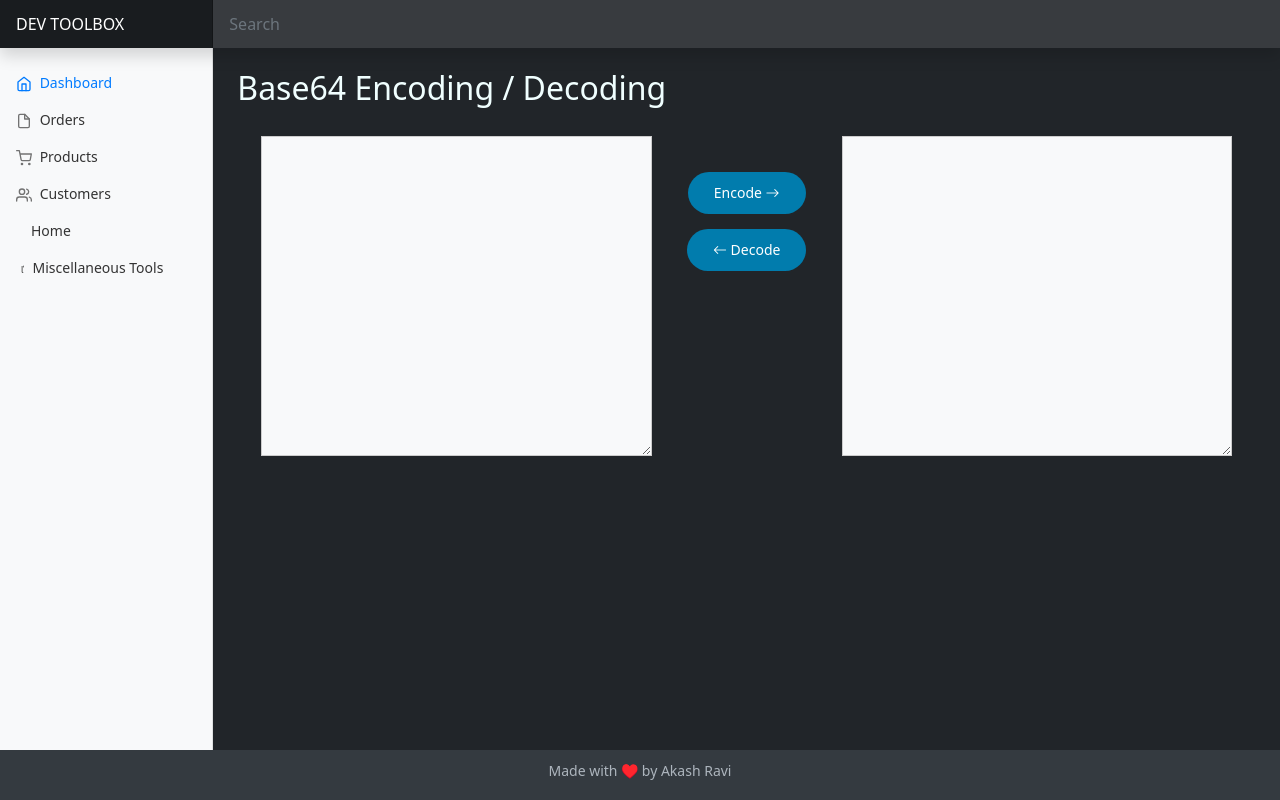
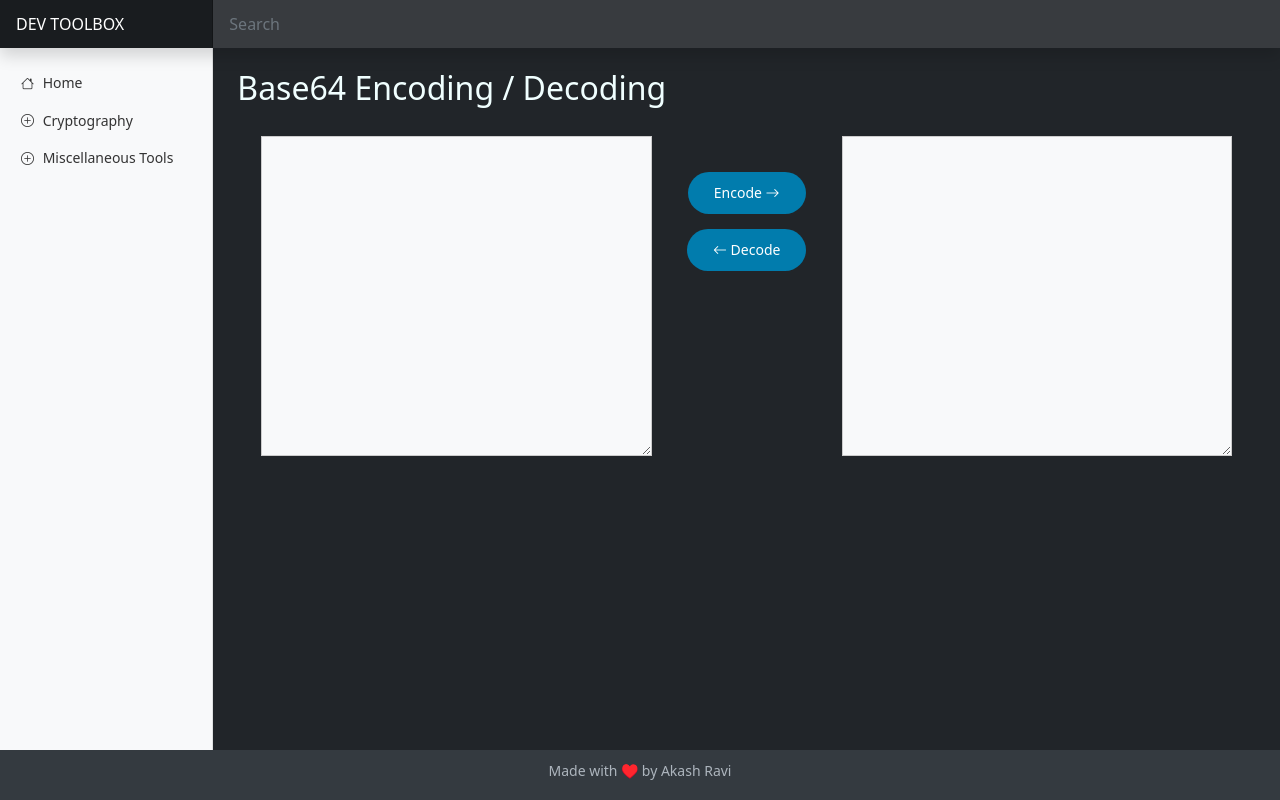
Before and after one commit to techtocore/Dev-Toolbox, an Angular app: page /base64 in a window 1280 px wide. Built offline with nearby package versions, Linux system fonts and the light colour scheme.

Commit message:
sidebar updates

```diff
--- a/src/app/json-tree/json-tree.component.html
+++ b/src/app/json-tree/json-tree.component.html
@@ -1,8 +1,9 @@
 <ul class="nav flex-column">
     <li class="list-item nav-item" *ngFor="let itm of processedData; let i=index;">
         <span (click)="toggleOpen(i); emitEvent(i);" class="nav-link tree-item">
-            <span *ngIf="checkExpand(i) && data[i].items" class="icon-tree-expand list-arrows"> </span>
-            <span *ngIf="checkClose(i) && data[i].items" class="icon-tree-close list-arrows"> </span>
+            <span *ngIf="!data[i].items" [ngClass]="data[i].icon" class="list-arrows"> </span>
+            <span *ngIf="checkExpand(i) && data[i].items" class="bi bi-plus-circle list-arrows"> </span>
+            <span *ngIf="checkClose(i) && data[i].items" class="bi bi-dash-circle list-arrows"> </span>
             {{itm}}
         </span>
         <div *ngIf="isOpen[i]">
--- a/src/app/json-tree/json-tree.component.scss
+++ b/src/app/json-tree/json-tree.component.scss
@@ -18,16 +18,6 @@ ul {
 .list-arrows {
   padding-right: 5px;
   margin-left: -10px;
-  font-size: smaller;
+  font-size: small;
   vertical-align: baseline;
 }
-
-.icon-tree-expand:before {
-  content: "\E058";
-  font-size: xx-small;
-}
-
-.icon-tree-close:before {
-  content: "\E053";
-  font-size: xx-small;
-}
--- a/src/app/sidebar-menu/sidebar-menu.component.html
+++ b/src/app/sidebar-menu/sidebar-menu.component.html
@@ -1,54 +1,5 @@
 <nav id="sidebarMenu" class="col-md-3 col-lg-2 d-md-block bg-light sidebar collapse">
     <div class="position-sticky pt-3">
-        <ul class="nav flex-column">
-            <li class="nav-item">
-                <a class="nav-link active" aria-current="page" href="#">
-                    <svg xmlns="http://www.w3.org/2000/svg" width="24" height="24" viewBox="0 0 24 24" fill="none"
-                        stroke="currentColor" stroke-width="2" stroke-linecap="round" stroke-linejoin="round"
-                        class="feather feather-home">
-                        <path d="M3 9l9-7 9 7v11a2 2 0 0 1-2 2H5a2 2 0 0 1-2-2z"></path>
-                        <polyline points="9 22 9 12 15 12 15 22"></polyline>
-                    </svg>
-                    Dashboard
-                </a>
-            </li>
-            <li class="nav-item">
-                <a class="nav-link" href="#">
-                    <svg xmlns="http://www.w3.org/2000/svg" width="24" height="24" viewBox="0 0 24 24" fill="none"
-                        stroke="currentColor" stroke-width="2" stroke-linecap="round" stroke-linejoin="round"
-                        class="feather feather-file">
-                        <path d="M13 2H6a2 2 0 0 0-2 2v16a2 2 0 0 0 2 2h12a2 2 0 0 0 2-2V9z"></path>
-                        <polyline points="13 2 13 9 20 9"></polyline>
-                    </svg>
-                    Orders
-                </a>
-            </li>
-            <li class="nav-item">
-                <a class="nav-link" href="#">
-                    <svg xmlns="http://www.w3.org/2000/svg" width="24" height="24" viewBox="0 0 24 24" fill="none"
-                        stroke="currentColor" stroke-width="2" stroke-linecap="round" stroke-linejoin="round"
-                        class="feather feather-shopping-cart">
-                        <circle cx="9" cy="21" r="1"></circle>
-                        <circle cx="20" cy="21" r="1"></circle>
-                        <path d="M1 1h4l2.68 13.39a2 2 0 0 0 2 1.61h9.72a2 2 0 0 0 2-1.61L23 6H6"></path>
-                    </svg>
-                    Products
-                </a>
-            </li>
-            <li class="nav-item">
-                <a class="nav-link" href="#">
-                    <svg xmlns="http://www.w3.org/2000/svg" width="24" height="24" viewBox="0 0 24 24" fill="none"
-                        stroke="currentColor" stroke-width="2" stroke-linecap="round" stroke-linejoin="round"
-                        class="feather feather-users">
-                        <path d="M17 21v-2a4 4 0 0 0-4-4H5a4 4 0 0 0-4 4v2"></path>
-                        <circle cx="9" cy="7" r="4"></circle>
-                        <path d="M23 21v-2a4 4 0 0 0-3-3.87"></path>
-                        <path d="M16 3.13a4 4 0 0 1 0 7.75"></path>
-                    </svg>
-                    Customers
-                </a>
-            </li>
-        </ul>
         <app-json-tree [data]="menuData" (leafSelected)="onCustomTreeSelection($event)"></app-json-tree>
     </div>
 </nav>
--- a/src/app/sidebar-menu/sidebar-menu.component.ts
+++ b/src/app/sidebar-menu/sidebar-menu.component.ts
@@ -10,7 +10,19 @@ export class SidebarMenuComponent implements OnInit {
   constructor() { }
   menuData = [
     {
-      "text": "Home"
+      "text": "Home",
+      "icon": "bi bi-house"
+    },
+    {
+      "items": [
+        {
+          "text": "Base64 Encode/Decode",
+        },
+        {
+          "text": "FireAMP/Threatgrid",
+        }
+      ],
+      "text": "Cryptography",
     },
     {
       "items": [
```
